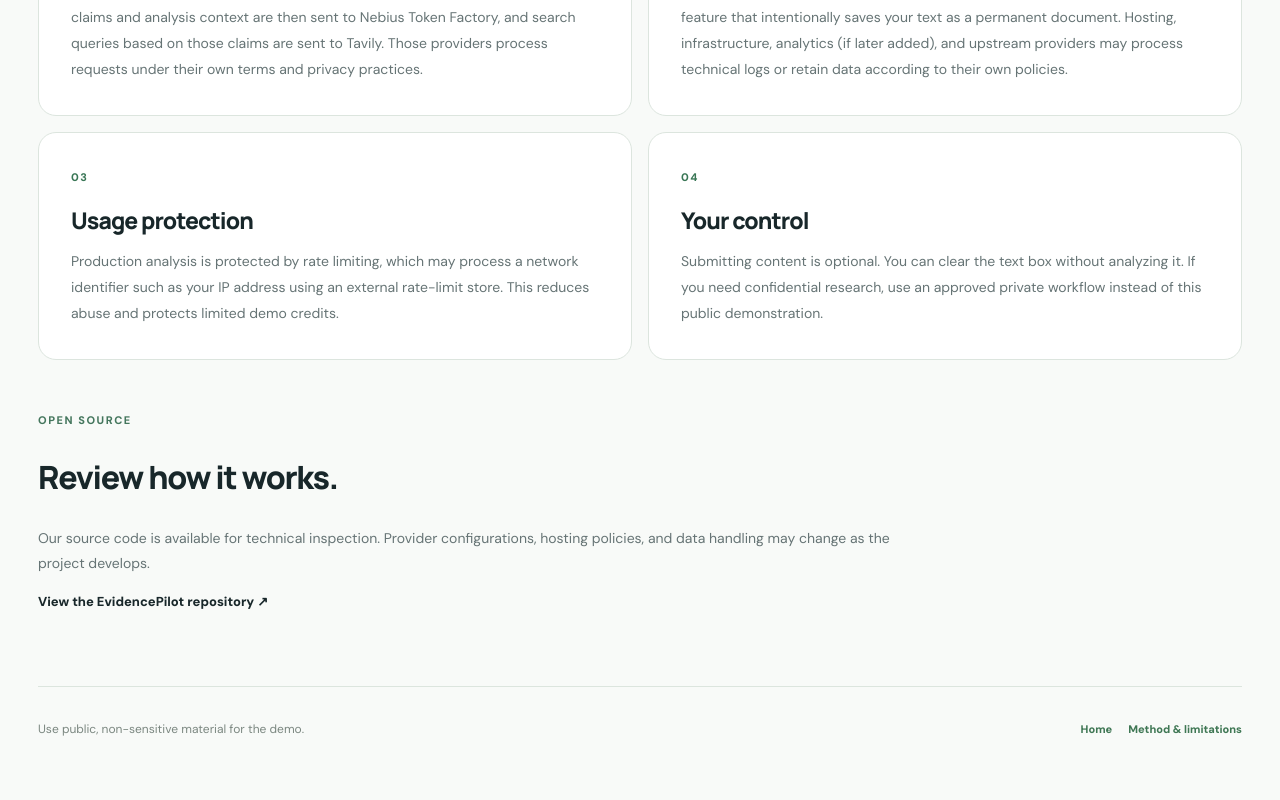
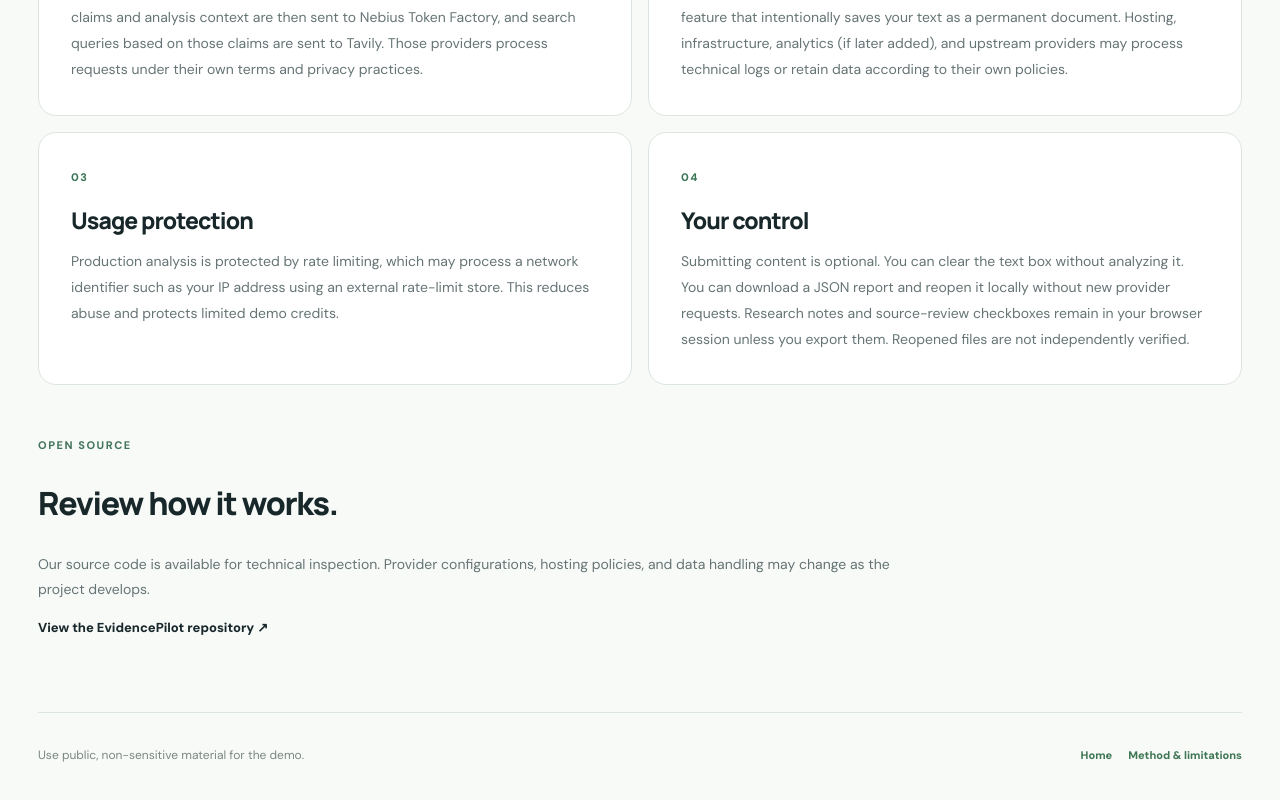
Before and after one commit to betterlifestyle04-commits/evidencepilot-ai, a Next.js app: page /privacy in a window 1280 px wide. Shown: the part 972-1772 px from the top of the page. Built offline with nearby package versions, Linux system fonts and the light colour scheme.

Commit message:
Document local report reopening and privacy implications

```diff
--- a/app/how-it-works/page.tsx
+++ b/app/how-it-works/page.tsx
@@ -11,6 +11,7 @@ const questions = [
   { question: "Does a 'supported' verdict guarantee a claim is true?", answer: "No. It means the model found support within the retrieved material. Results may be incomplete, outdated, biased, or misinterpreted. Open the original sources and corroborate important conclusions." },
   { question: "Why do I see 'insufficient evidence'?", answer: "The available excerpts might not address the claim directly, or may not provide enough reliable detail to make a defensible judgment. Uncertainty is preferable to inventing a confident verdict." },
   { question: "Can I use this for medical, legal, or financial advice?", answer: "You can use it to organize preliminary research, but never as the sole basis for a consequential decision. Consult qualified professionals and primary sources for high-stakes questions." },
+  { question: "Can I reopen a report without another AI request?", answer: "Yes. Export your investigation as EvidencePilot JSON, then use Reopen saved report on the analyzer. The file is read locally without contacting Nemotron or Tavily. Old verdicts are not rechecked, and imported files are labelled as saved snapshots." },
   { question: "Does this page need an account?", answer: "No account is required. The public demo uses server-side AI credentials and rate limiting, and analysis may be unavailable if its usage limits are reached." }
 ];
 export default function HowItWorks() {
--- a/app/privacy/page.tsx
+++ b/app/privacy/page.tsx
@@ -10,7 +10,7 @@ export default function Privacy() {
         <section className="info-card"><span className="info-number">01</span><h2>What is sent</h2><p>When you analyze text, the browser sends it to EvidencePilot's server. Factual claims and analysis context are then sent to Nebius Token Factory, and search queries based on those claims are sent to Tavily. Those providers process requests under their own terms and privacy practices.</p></section>
         <section className="info-card"><span className="info-number">02</span><h2>What is stored</h2><p>The current application code does not contain a user-account database or a feature that intentionally saves your text as a permanent document. Hosting, infrastructure, analytics (if later added), and upstream providers may process technical logs or retain data according to their own policies.</p></section>
         <section className="info-card"><span className="info-number">03</span><h2>Usage protection</h2><p>Production analysis is protected by rate limiting, which may process a network identifier such as your IP address using an external rate-limit store. This reduces abuse and protects limited demo credits.</p></section>
-        <section className="info-card"><span className="info-number">04</span><h2>Your control</h2><p>Submitting content is optional. You can clear the text box without analyzing it. If you need confidential research, use an approved private workflow instead of this public demonstration.</p></section>
+        <section className="info-card"><span className="info-number">04</span><h2>Your control</h2><p>Submitting content is optional. You can clear the text box without analyzing it. You can download a JSON report and reopen it locally without new provider requests. Research notes and source-review checkboxes remain in your browser session unless you export them. Reopened files are not independently verified.</p></section>
       </div>
       <section className="info-faq"><span className="step-index">OPEN SOURCE</span><h2>Review how it works.</h2><p>Our source code is available for technical inspection. Provider configurations, hosting policies, and data handling may change as the project develops.</p><a href="https://github.com/betterlifestyle04-commits/evidencepilot-ai" target="_blank" rel="noopener noreferrer" className="text-link">View the EvidencePilot repository ↗</a></section>
     </article>
```
